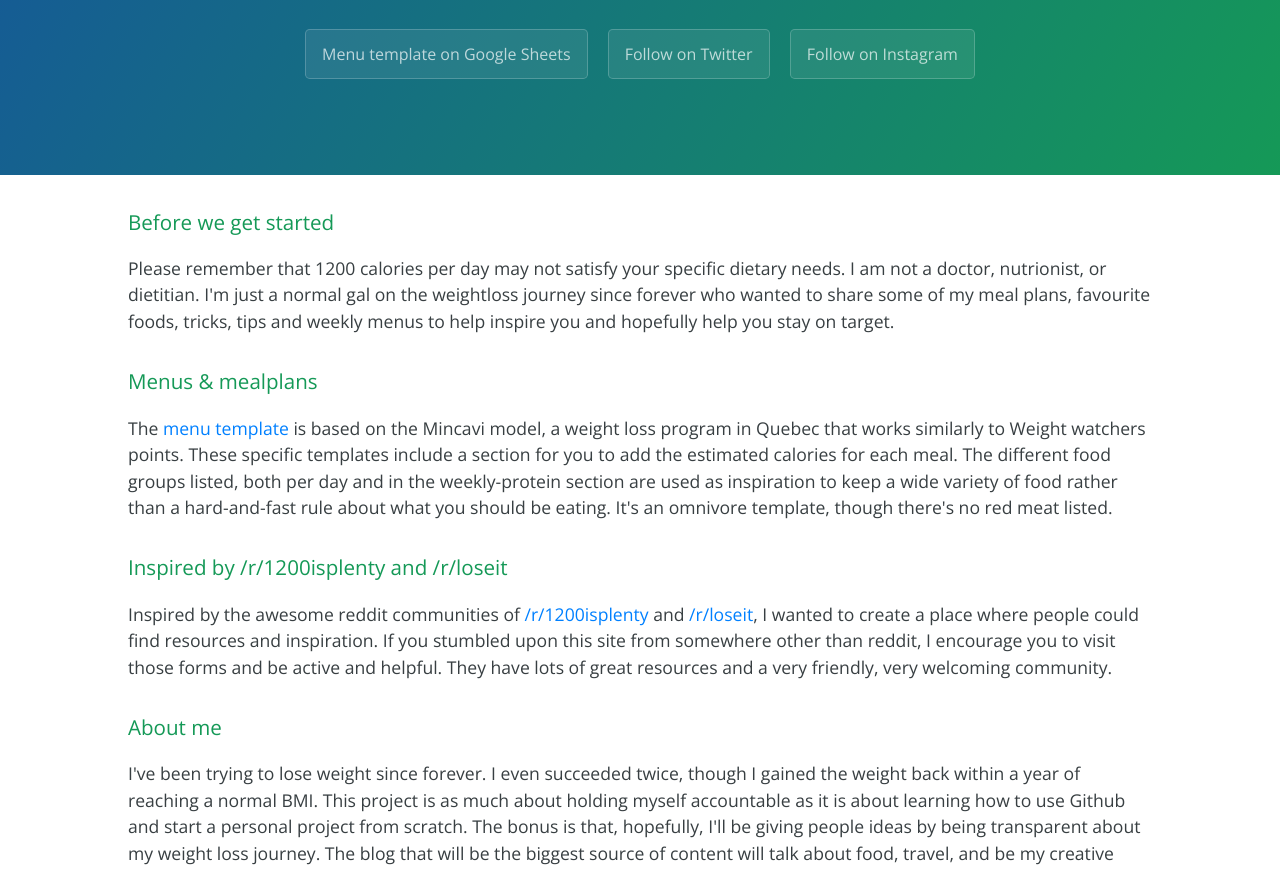
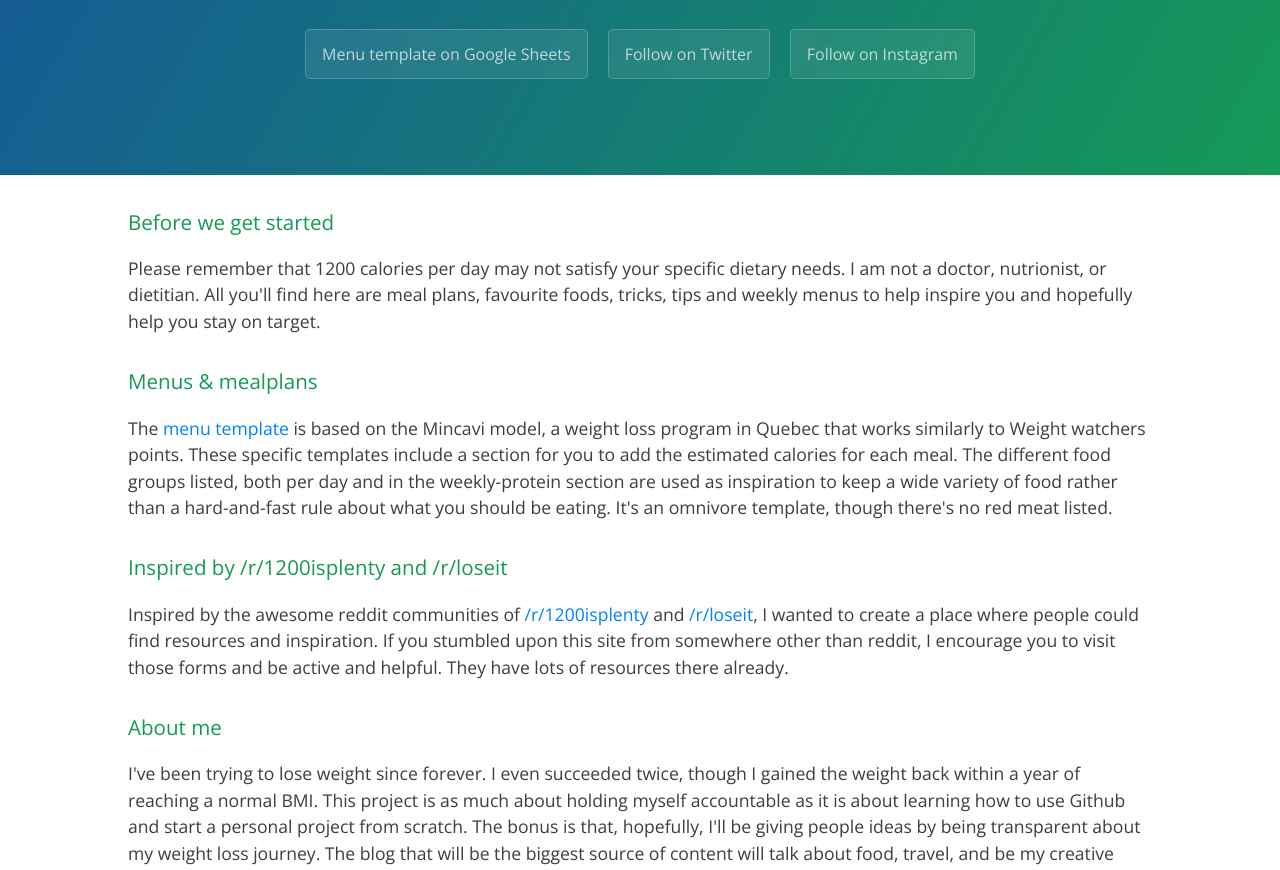
Before and after one commit to Miehrynn/1200cals, a plain HTML site: page index.html in a window 1280 px wide. Shown: the part 208-1078 px from the top of the page. Drawn offline with nearby package versions, Linux system fonts and the light colour scheme.

Commit message:
Update index.html

```diff
--- a/index.html
+++ b/index.html
@@ -21,17 +21,19 @@
     <section class="main-content">
       <h3>
 <a id="caveat-emptor" class="anchor" href="#caveat-emptor" aria-hidden="true"><span aria-hidden="true" class="octicon octicon-link"></span></a>Before we get started</h3>
-<p>Please remember that 1200 calories per day may not satisfy your specific dietary needs. I am not a doctor, nutrionist, or dietitian. I'm just a normal gal on the weightloss journey since forever who wanted to share some of my meal plans, favourite foods, tricks, tips and weekly menus to help inspire you and hopefully help you stay on target.</p>
+<p>Please remember that 1200 calories per day may not satisfy your specific dietary needs. I am not a doctor, nutrionist, or dietitian. All you'll find here are meal plans, favourite foods, tricks, tips and weekly menus to help inspire you and hopefully help you stay on target.</p>
 
 <h3>
 <a id="designer-templates" class="anchor" href="#designer-templates" aria-hidden="true"><span aria-hidden="true" class="octicon octicon-link"></span></a>Menus &amp; mealplans</h3>
 
 <p>The <a href="https://docs.google.com/spreadsheets/d/1HkVMGNBvAn01safbozKIawOTnaFQY-zPru6ACcVfliA/edit?usp=sharing">menu template</a> is based on the Mincavi model, a weight loss program in Quebec that works similarly to Weight watchers points. These specific templates include a section for you to add the estimated calories for each meal. The different food groups listed, both per day and in the weekly-protein section are used as inspiration to keep a wide variety of food rather than a hard-and-fast rule about what you should be eating. It's an omnivore template, though there's no red meat listed.</p>
 
+
+
 <h3>
 <a id="authors-and-contributors" class="anchor" href="#authors-and-contributors" aria-hidden="true"><span aria-hidden="true" class="octicon octicon-link"></span></a>Inspired by /r/1200isplenty and /r/loseit</h3>
 
-<p>Inspired by the awesome reddit communities of <a href="https://www.reddit.com/r/1200isplenty/">/r/1200isplenty</a> and <a href="https://www.reddit.com/r/loseit/">/r/loseit</a>, I wanted to create a place where people could find resources and inspiration. If you stumbled upon this site from somewhere other than reddit, I encourage you to visit those forms and be active and helpful. They have lots of great resources and a very friendly, very welcoming community.</p>
+<p>Inspired by the awesome reddit communities of <a href="https://www.reddit.com/r/1200isplenty/">/r/1200isplenty</a> and <a href="https://www.reddit.com/r/loseit">/r/loseit</a>, I wanted to create a place where people could find resources and inspiration. If you stumbled upon this site from somewhere other than reddit, I encourage you to visit those forms and be active and helpful. They have lots of resources there already.</p>
 
 <h3>
 <a id="creating-pages-manually" class="anchor" href="#creating-pages-manually" aria-hidden="true"><span aria-hidden="true" class="octicon octicon-link"></span></a>About me</h3>
```
